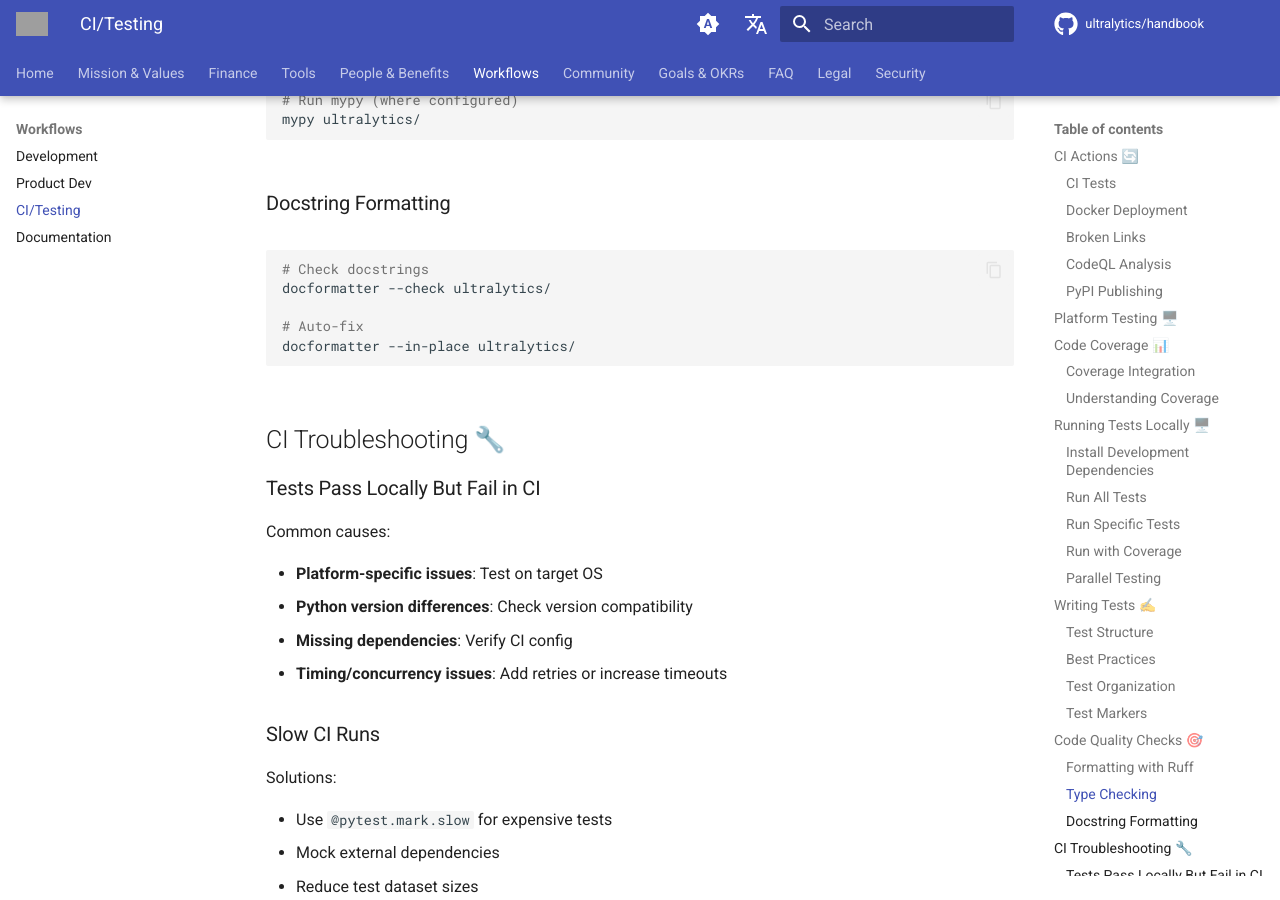
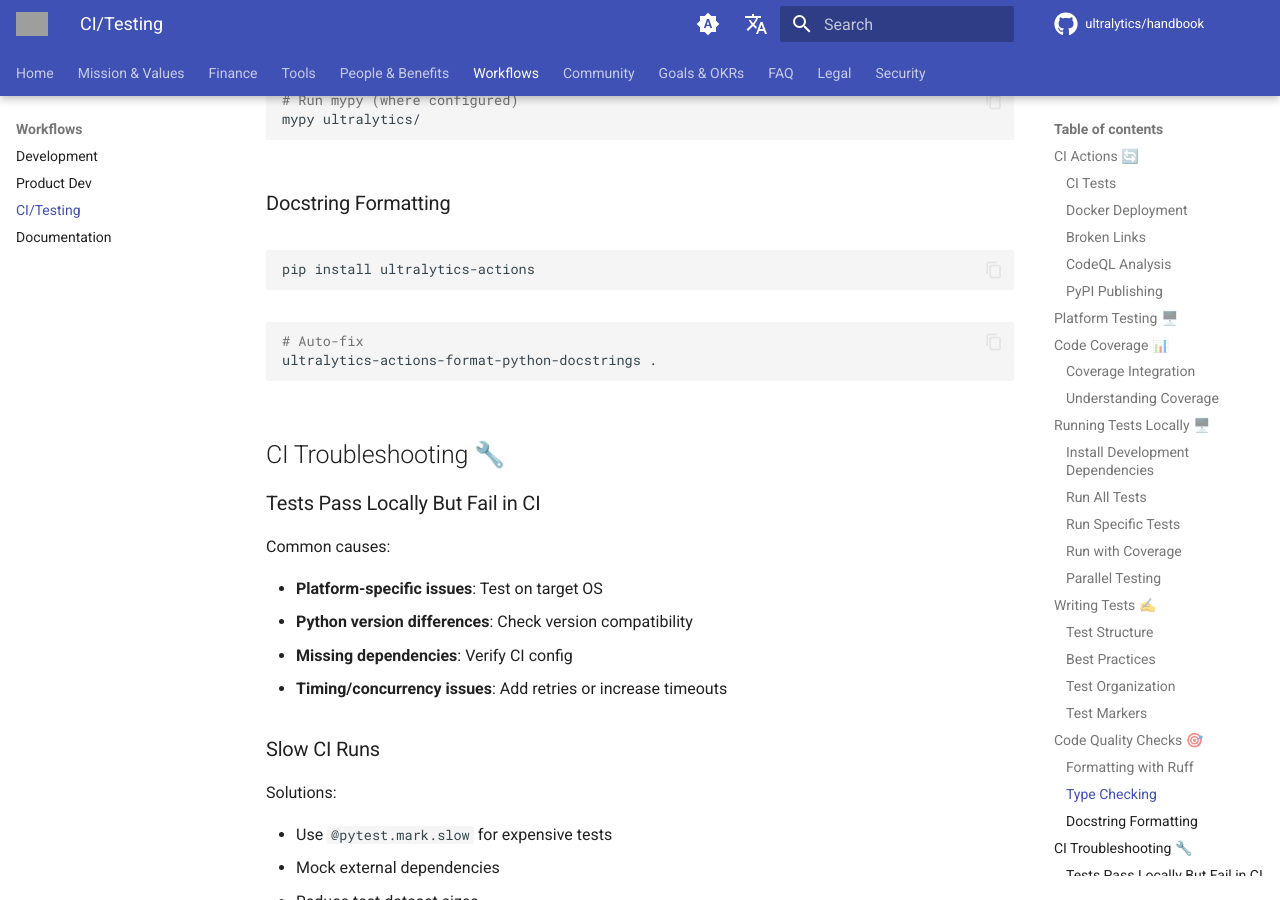
Before and after one commit to ultralytics/handbook, an MkDocs documentation site: the page built from docs/en/workflows/ci-testing.md, in a window 1280 px wide and 900 px high, scrolled down 4377 px. Built offline with MkDocs 1.6.1 and Material for MkDocs 9.7.7, drawn with Linux system fonts in a browser that asks for light colours; comment, search, counter and statistics services are not loaded; grey boxes are pictures that could not be loaded.

Commit message:
Remove legacy docformatter references (#205)
Signed-off-by: fatih akyon <34196005+fcakyon@users.noreply.github.com>
Co-authored-by: Glenn Jocher <glenn.jocher@ultralytics.com>

````diff
--- a/docs/en/workflows/ci-testing.md
+++ b/docs/en/workflows/ci-testing.md
@@ -179,11 +179,12 @@
 ### Docstring Formatting
 
 ```bash
-# Check docstrings
-docformatter --check ultralytics/
+pip install ultralytics-actions
+```
 
+```bash
 # Auto-fix
-docformatter --in-place ultralytics/
+ultralytics-actions-format-python-docstrings .
 ```
 
 ## CI Troubleshooting 🔧
````
Also changed, not shown: pyproject.toml (+0 -7 lines), 1 other file.
